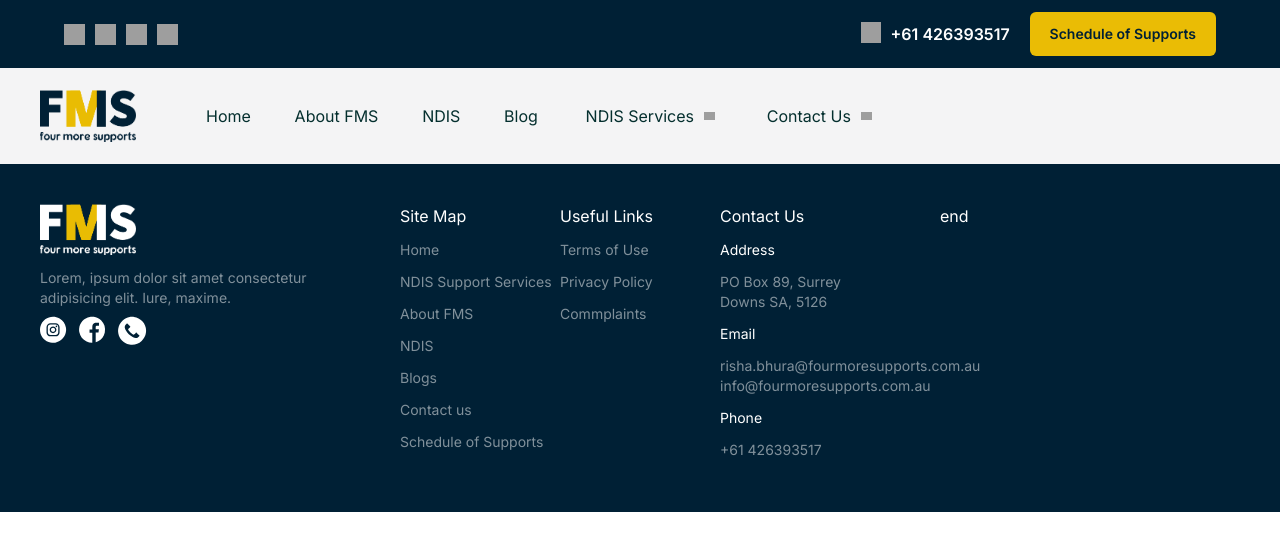
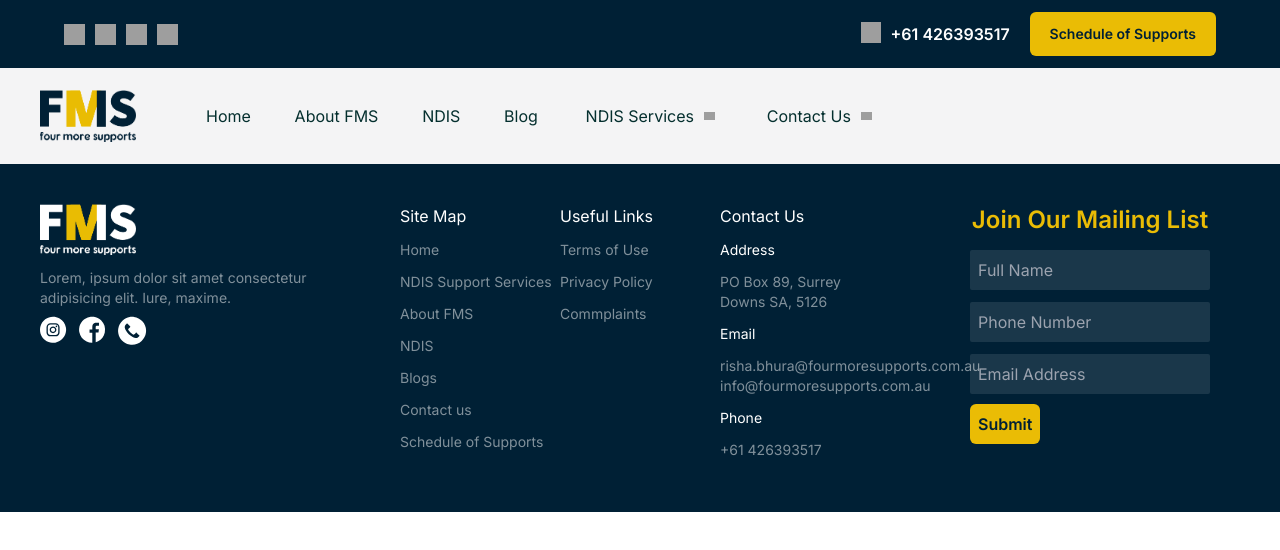
Before and after one commit to Yahya305/FourMoreSupports, a Next.js app in the folder four-more-supports/: page / in a window 1280 px wide. Shown: the top 550 px of the page. Built offline with nearby package versions, Linux system fonts and the light colour scheme; grey boxes are pictures that could not be loaded.

Commit message:
feat(ui): complete footer ui

```diff
--- a/four-more-supports/src/components/pages/Home/Footer.tsx
+++ b/four-more-supports/src/components/pages/Home/Footer.tsx
@@ -57,7 +57,9 @@ function Footer() {
                         {footerMenu3.map((menuItem) => {
                             return (
                                 <>
-                                    <div className="text-sm">{menuItem.subHeading}</div>
+                                    <div className="text-sm">
+                                        {menuItem.subHeading}
+                                    </div>
                                     <div className="text-white/50 text-sm my-3">
                                         {menuItem.content
                                             .split("\n")
@@ -73,7 +75,25 @@ function Footer() {
                         })}
                     </div>
                 </div>
-                <div className="w-1/4">end</div>
+                <div className="w-1/4 flex flex-col items-center gap-2">
+                    <div className="font-semibold text-2xl text-primary">
+                        Join Our Mailing List
+                    </div>
+                    <form className="flex flex-col justify-around w-[80%]">
+                        <input type="text" className="my-1.5 p-2 rounded-sm bg-white/10 text-white" placeholder="Full Name" />
+                        <input type="text" className="my-1.5 p-2 rounded-sm bg-white/10 text-white" placeholder="Phone Number" />
+                        <input type="text" className="my-1.5 p-2 rounded-sm bg-white/10 text-white" placeholder="Email Address" />
+                        <div className="flex justify-start">
+                            <button
+                                type="submit"
+                                className="bg-primary p-2 rounded-md text-secondary my-1 font-semibold"
+                            >
+                                Submit
+                            </button>
+                        </div>
+                    </form>
+
+                </div>
             </div>
             <div></div>
         </div>
```
